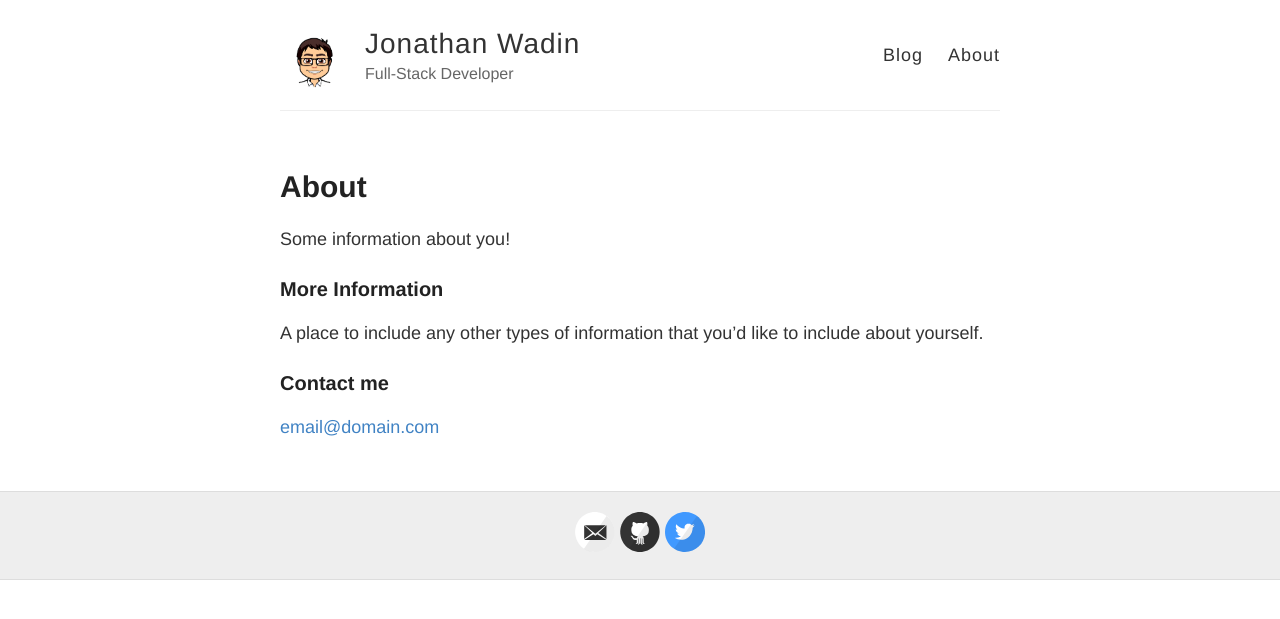
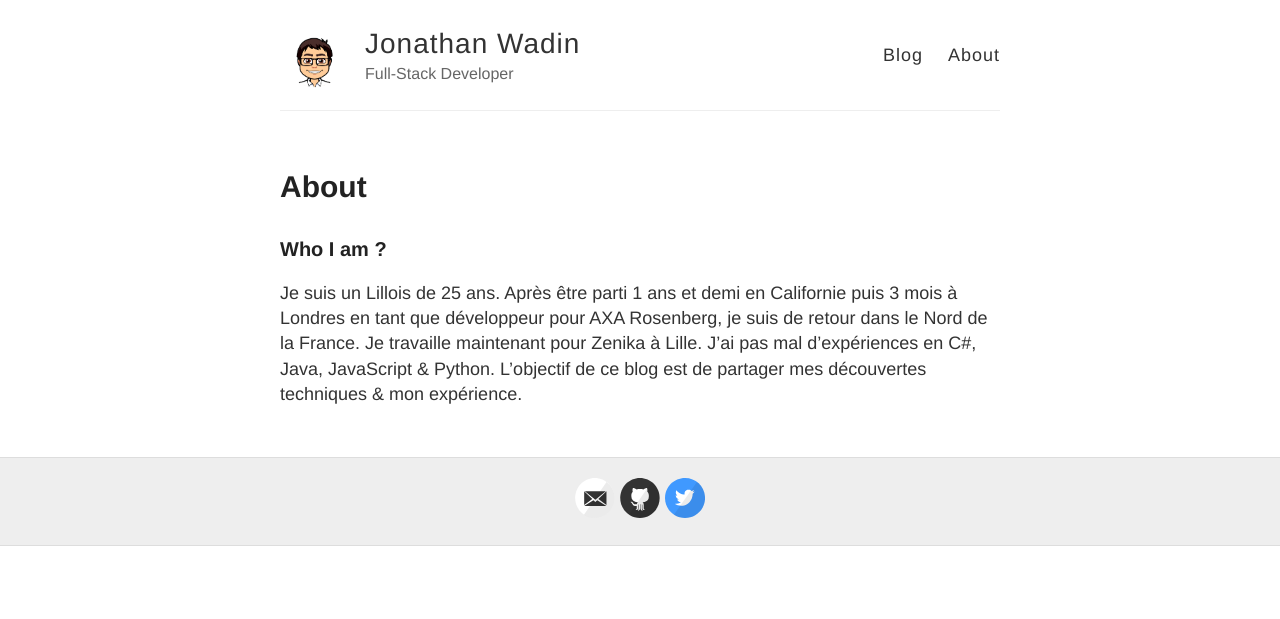
Before and after one commit to wadinj/wadinj.github.io, a Jekyll site: the page built from about.md, in a window 1280 px wide. Shown: the top 619 px of the page. Built offline with Jekyll 4.4.1, drawn with Linux system fonts in a browser that asks for light colours.

Commit message:
(fix) about and date of post

```diff
--- a/about.md
+++ b/about.md
@@ -4,12 +4,6 @@
 permalink: /about/
 ---
 
-Some information about you!
+### Who I am ?
 
-### More Information
-
-A place to include any other types of information that you'd like to include about yourself.
-
-### Contact me
-
-[email@domain.com](mailto:email@domain.com)
+Je suis un Lillois de 25 ans. Après être parti 1 ans et demi en Californie puis 3 mois à Londres en tant que développeur pour AXA Rosenberg, je suis de retour dans le Nord de la France. Je travaille maintenant pour Zenika à Lille. J'ai pas mal d'expériences en C#, Java, JavaScript & Python. L'objectif de ce blog est de partager mes découvertes techniques & mon expérience.
```
Also changed, not shown: _posts/2019-4-9-First-Post.md (renamed from _posts/2019-9-4-First-Post.md, +3 -0 lines).
